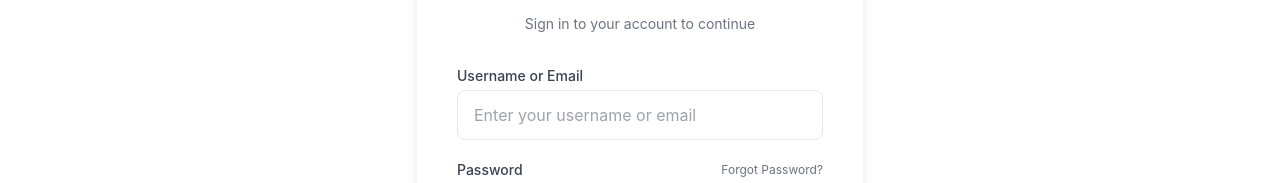
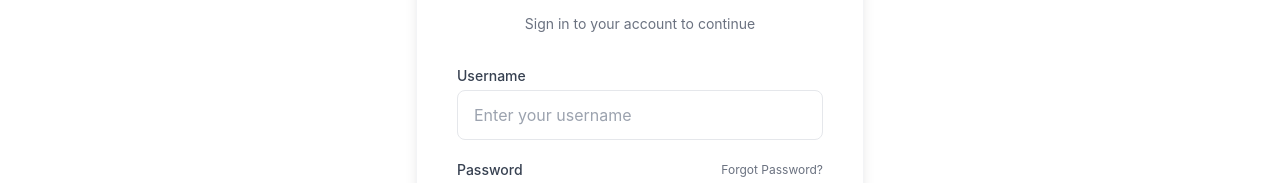
Before and after one commit to joshafolayan/stanzo3, a React (Vite) app in the folder client/: page /login in a window 1280 px wide. Shown: the part 284-467 px from the top of the page. Built offline with nearby package versions, Linux system fonts and the light colour scheme.

Commit message:
remove mandatory from email

```diff
--- a/client/src/pages/Login.jsx
+++ b/client/src/pages/Login.jsx
@@ -49,13 +49,13 @@ const Login = () => {
 
                     <form onSubmit={handleSubmit} className="space-y-5">
                         <div>
-                            <label className="block text-sm font-medium text-gray-700 mb-1">Username or Email</label>
+                            <label className="block text-sm font-medium text-gray-700 mb-1">Username</label>
                             <input
                                 type="text"
                                 value={username}
                                 onChange={(e) => setUsername(e.target.value)}
                                 className="w-full px-4 py-3 border border-gray-200 rounded-lg focus:ring-1 focus:ring-brand-black focus:border-brand-black outline-none transition-colors"
-                                placeholder="Enter your username or email"
+                                placeholder="Enter your username"
                                 required
                             />
                         </div>
--- a/client/src/pages/Register.jsx
+++ b/client/src/pages/Register.jsx
@@ -78,7 +78,6 @@ const Register = () => {
                                 onChange={(e) => setEmail(e.target.value)}
                                 className="w-full px-4 py-2 border border-gray-200 rounded-lg focus:ring-1 focus:ring-brand-black focus:border-brand-black outline-none transition-colors"
                                 placeholder="Enter your email"
-                                required
                             />
                         </div>
 
```
Also changed, not shown: 1 other file (tests, documents, lock files or other folders).
